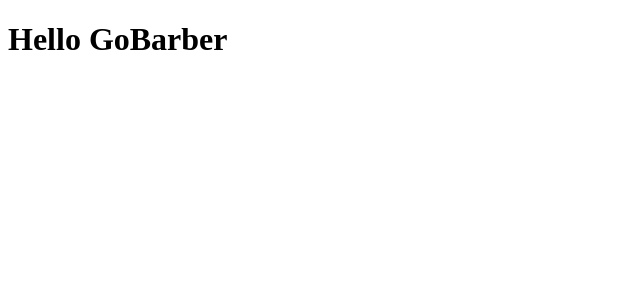
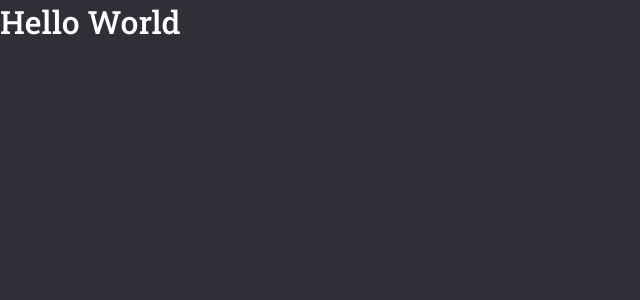
Before and after one commit to DinizEduardo/gobarber-web-2020, a React (Create React App) app: page / in a window 1280 px wide. Shown: the top 300 px of the page, without its empty margins (0-640 px from the left). Built offline with nearby package versions, Linux system fonts and the light colour scheme.

Commit message:
Estilos globais

```diff
--- a/package.json
+++ b/package.json
@@ -13,6 +13,7 @@
     "react": "^16.13.1",
     "react-dom": "^16.13.1",
     "react-scripts": "3.4.1",
+    "styled-components": "^5.1.1",
     "typescript": "~3.7.2"
   },
   "scripts": {
@@ -38,6 +39,7 @@
   },
   "devDependencies": {
     "@types/react-router-dom": "^5.1.5",
+    "@types/styled-components": "^5.1.1",
     "@typescript-eslint/eslint-plugin": "^3.5.0",
     "@typescript-eslint/parser": "^3.5.0",
     "eslint": "6.8.0",
--- a/public/index.html
+++ b/public/index.html
@@ -14,6 +14,10 @@
     <link rel="manifest" href="%PUBLIC_URL%/manifest.json" />
 
     <title>GoBarber 2020</title>
+    <link
+      href="https://fonts.googleapis.com/css2?family=Roboto+Slab:wght@400;500&display=swap"
+      rel="stylesheet"
+    />
   </head>
   <body>
     <noscript>You need to enable JavaScript to run this app.</noscript>
--- a/src/App.tsx
+++ b/src/App.tsx
@@ -1,5 +1,12 @@
 import React from 'react';
 
-const App: React.FC = () => <h1>Hello GoBarber</h1>;
+import GlobalStyle from './styles/global';
+
+const App: React.FC = () => (
+  <>
+    <h1>Hello World</h1>
+    <GlobalStyle />
+  </>
+);
 
 export default App;
--- /dev/null
+++ b/src/styles/global.ts
@@ -0,0 +1,30 @@
+import { createGlobalStyle } from 'styled-components';
+
+export default createGlobalStyle`
+  * {
+    margin: 0;
+    padding: 0;
+    box-sizing: border-box;
+    outline: 0;
+
+  }
+
+  body {
+    background: #312e38;
+    color: #fff;
+    -webkit-font-smoothing: antialiased;
+  }
+
+  body, button, input {
+    font-family: 'Roboto Slab', serif;
+    font-size: 16px;
+  }
+
+  h1,h2,h3,h4,h5,h6, strong {
+    font-weight: 500;
+  }
+
+  button {
+    cursor: pointer;
+  }
+`;
```
Also changed, not shown: 1 other file (tests, documents, lock files or other folders).
